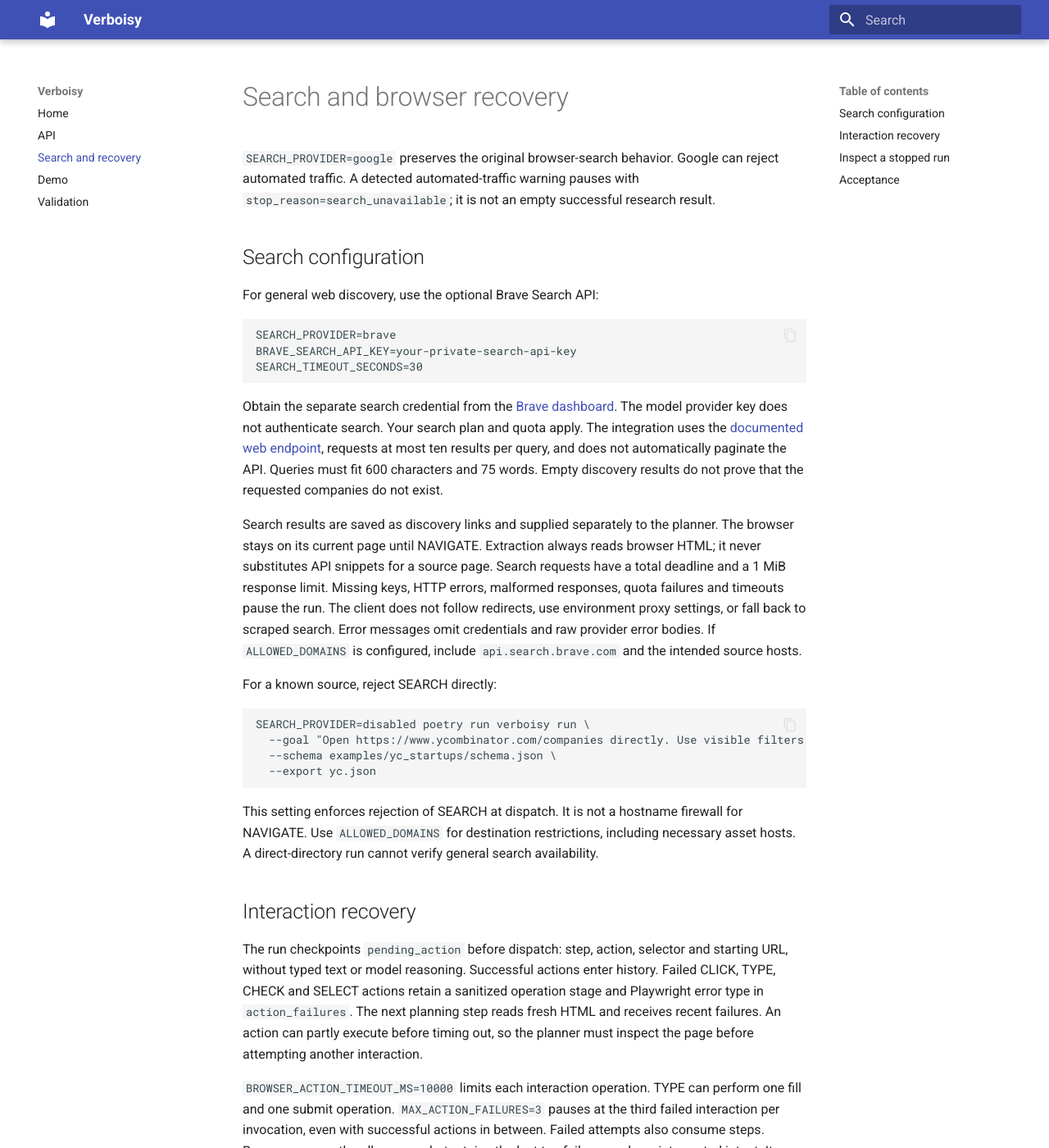
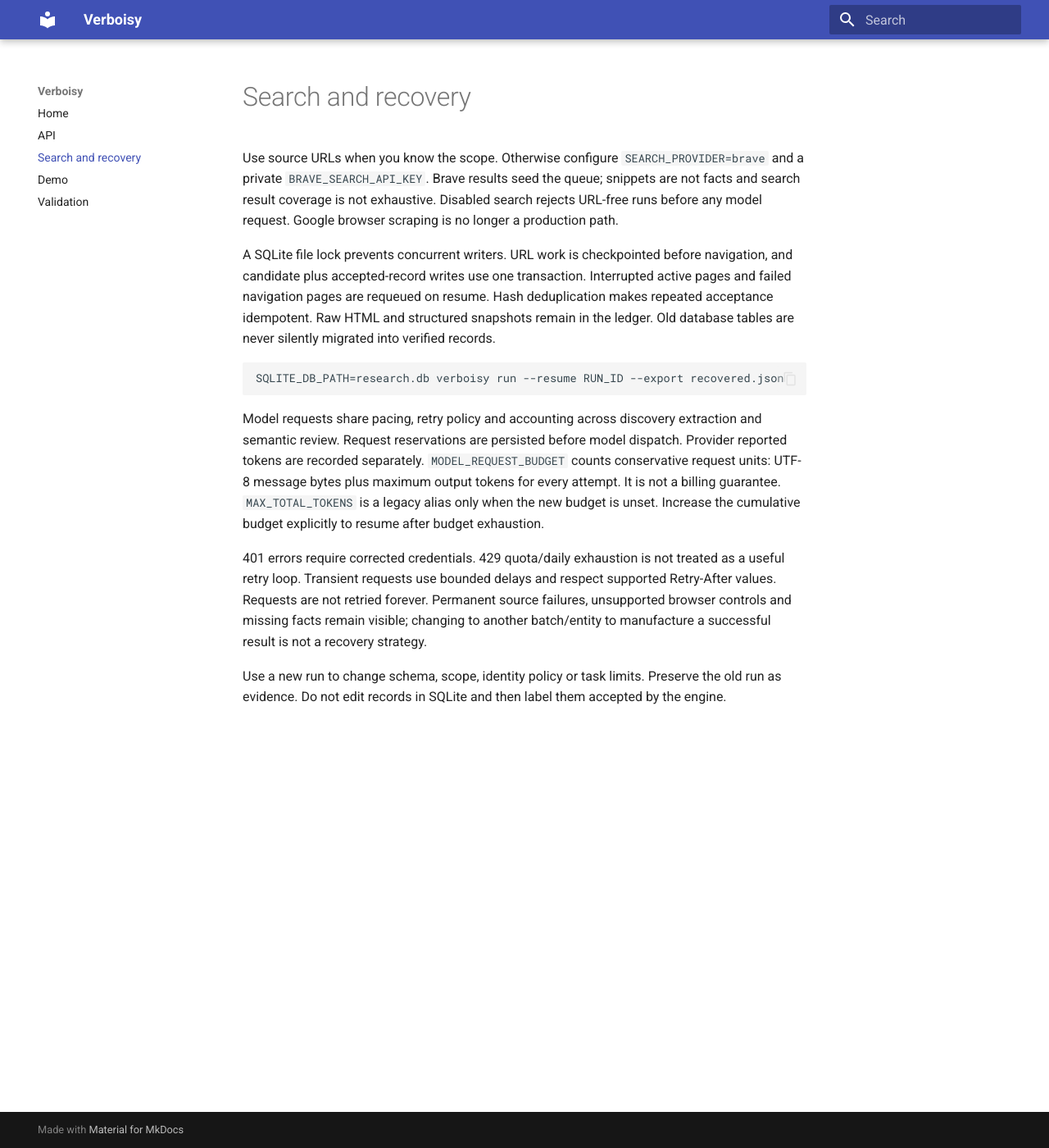
Before and after one commit to EmanueleTorrisi/verboisy, an MkDocs documentation site: the page built from docs/search-and-recovery.md, in a window 1280 px wide and 1400 px high. Shown: the whole window at 82% size. Built offline with MkDocs 1.6.1 and Material for MkDocs 9.7.7, drawn with Linux system fonts in a browser that asks for light colours; some of the changed text lies outside the part shown.

Commit message:
feat(v02): update docs/search-and-recovery.md

````diff
--- a/docs/search-and-recovery.md
+++ b/docs/search-and-recovery.md
@@ -1,100 +1,32 @@
-# Search and browser recovery
+# Search and recovery
 
-`SEARCH_PROVIDER=google` preserves the original browser-search behavior. Google can
-reject automated traffic. A detected automated-traffic warning pauses with
-`stop_reason=search_unavailable`; it is not an empty successful research result.
+Use source URLs when you know the scope. Otherwise configure `SEARCH_PROVIDER=brave`
+and a private `BRAVE_SEARCH_API_KEY`. Brave results seed the queue; snippets are not
+facts and search result coverage is not exhaustive. Disabled search rejects URL-free
+runs before any model request. Google browser scraping is no longer a production path.
 
-## Search configuration
+A SQLite file lock prevents concurrent writers. URL work is checkpointed before
+navigation, and candidate plus accepted-record writes use one transaction. Interrupted
+active pages and failed navigation pages are requeued on resume. Hash deduplication
+makes repeated acceptance idempotent. Raw HTML and structured snapshots remain in the
+ledger. Old database tables are never silently migrated into verified records.
 
-For general web discovery, use the optional Brave Search API:
-
-```dotenv
-SEARCH_PROVIDER=brave
-BRAVE_SEARCH_API_KEY=your-private-search-api-key
-SEARCH_TIMEOUT_SECONDS=30
+```bash
+SQLITE_DB_PATH=research.db verboisy run --resume RUN_ID --export recovered.json
 ```
 
-Obtain the separate search credential from the [Brave dashboard](https://api-dashboard.search.brave.com/).
-The model provider key does not authenticate search. Your search plan and quota apply.
-The integration uses the [documented web endpoint](https://api-dashboard.search.brave.com/api-reference/web/search/get),
-requests at most ten results per query, and does not automatically paginate the API.
-Queries must fit 600 characters and 75 words. Empty discovery results do not prove
-that the requested companies do not exist.
+Model requests share pacing, retry policy and accounting across discovery extraction
+and semantic review. Request reservations are persisted before model dispatch. Provider
+reported tokens are recorded separately. `MODEL_REQUEST_BUDGET` counts conservative
+request units: UTF-8 message bytes plus maximum output tokens for every attempt. It is
+not a billing guarantee. `MAX_TOTAL_TOKENS` is a legacy alias only when the new budget
+is unset. Increase the cumulative budget explicitly to resume after budget exhaustion.
 
-Search results are saved as discovery links and supplied separately to the planner.
-The browser stays on its current page until NAVIGATE. Extraction always reads browser
-HTML; it never substitutes API snippets for a source page. Search requests have a total
-deadline and a 1 MiB response limit. Missing keys, HTTP errors, malformed responses,
-quota failures and timeouts pause the run. The client does not follow redirects,
-use environment proxy settings, or fall back to scraped search. Error messages omit
-credentials and raw provider error bodies. If `ALLOWED_DOMAINS` is configured, include
-`api.search.brave.com` and the intended source hosts.
+401 errors require corrected credentials. 429 quota/daily exhaustion is not treated as
+a useful retry loop. Transient requests use bounded delays and respect supported
+Retry-After values. Requests are not retried forever. Permanent source failures,
+unsupported browser controls and missing facts remain visible; changing to another
+batch/entity to manufacture a successful result is not a recovery strategy.
 
-For a known source, reject SEARCH directly:
-
-```bash
-SEARCH_PROVIDER=disabled poetry run verboisy run \
-  --goal "Open https://www.ycombinator.com/companies directly. Use visible filters and company profiles to find AI startups explicitly identified as Fall 2026 or F26. Extract only page-supported facts. Do not substitute another batch." \
-  --schema examples/yc_startups/schema.json \
-  --export yc.json
-```
-
-This setting enforces rejection of SEARCH at dispatch. It is not a hostname firewall
-for NAVIGATE. Use `ALLOWED_DOMAINS` for destination restrictions, including necessary
-asset hosts. A direct-directory run cannot verify general search availability.
-
-## Interaction recovery
-
-The run checkpoints `pending_action` before dispatch: step, action, selector and
-starting URL, without typed text or model reasoning. Successful actions enter history.
-Failed CLICK, TYPE, CHECK and SELECT actions retain a sanitized operation stage and
-Playwright error type in `action_failures`. The next planning step reads fresh HTML
-and receives recent failures. An action can partly execute before timing out, so the
-planner must inspect the page before attempting another interaction.
-
-`BROWSER_ACTION_TIMEOUT_MS=10000` limits each interaction operation. TYPE can perform
-one fill and one submit operation. `MAX_ACTION_FAILURES=3` pauses at the third failed
-interaction per invocation, even with successful actions in between. Failed attempts
-also consume steps. Resume renews the allowances but retains the last ten failures
-and any interrupted intent. It reopens the saved URL; cookies, tabs, scroll position
-and SPA state are not restored.
-
-The planner receives input labels, native option values, role controls and selectors
-from observed HTML. Locators must match exactly one element. Playwright still checks
-visibility and actionability; no force click is used. Native CHECK sets the requested
-checkbox/radio state idempotently, and SELECT chooses an observed native option value.
-Custom widgets still use visible clicks. HTML attributes are snapshots and may differ
-from live control properties.
-
-## Inspect a stopped run
-
-Substitute your database path and full run ID:
-
-```bash
-python3 - /absolute/path/yc.db RUN_ID <<'PY'
-import json, sqlite3, sys
-from pathlib import Path
-with sqlite3.connect(Path(sys.argv[1]).resolve().as_uri() + "?mode=ro", uri=True) as db:
-    row = db.execute("SELECT state_json FROM runs WHERE run_id=?", (sys.argv[2],)).fetchone()
-    if row is None:
-        raise SystemExit("Run ID not found")
-    state = json.loads(row[0])
-    keys = ("run_id", "status", "stop_reason", "current_url", "step_count", "pending_action", "action_failures")
-    print(json.dumps({key: state.get(key) for key in keys}, indent=2))
-PY
-```
-
-Older databases load with empty failure fields. A selector that an older version never
-recorded cannot be recovered retrospectively. Unavailable search and action limits
-exit 2 and do not export; fatal errors exit 1. Earlier committed records remain in
-SQLite. Only a completed run writes the export.
-
-## Acceptance
-
-Offline regressions cover timeout recovery, fresh observations, bounded retries,
-interrupted intent, resume, API routing, redaction, invalid and oversized responses,
-and redirect rejection. The required Chromium suite exercises dynamic filters and
-missing, hidden and ambiguous controls with a scripted model. These tests do not prove
-live model accuracy. Execute the public examples with your actual providers, check
-source evidence for every row and assess completeness against the live directory.
-Do not treat an empty export as successful positive extraction of F26 companies.
+Use a new run to change schema, scope, identity policy or task limits. Preserve the old
+run as evidence. Do not edit records in SQLite and then label them accepted by the engine.
````
